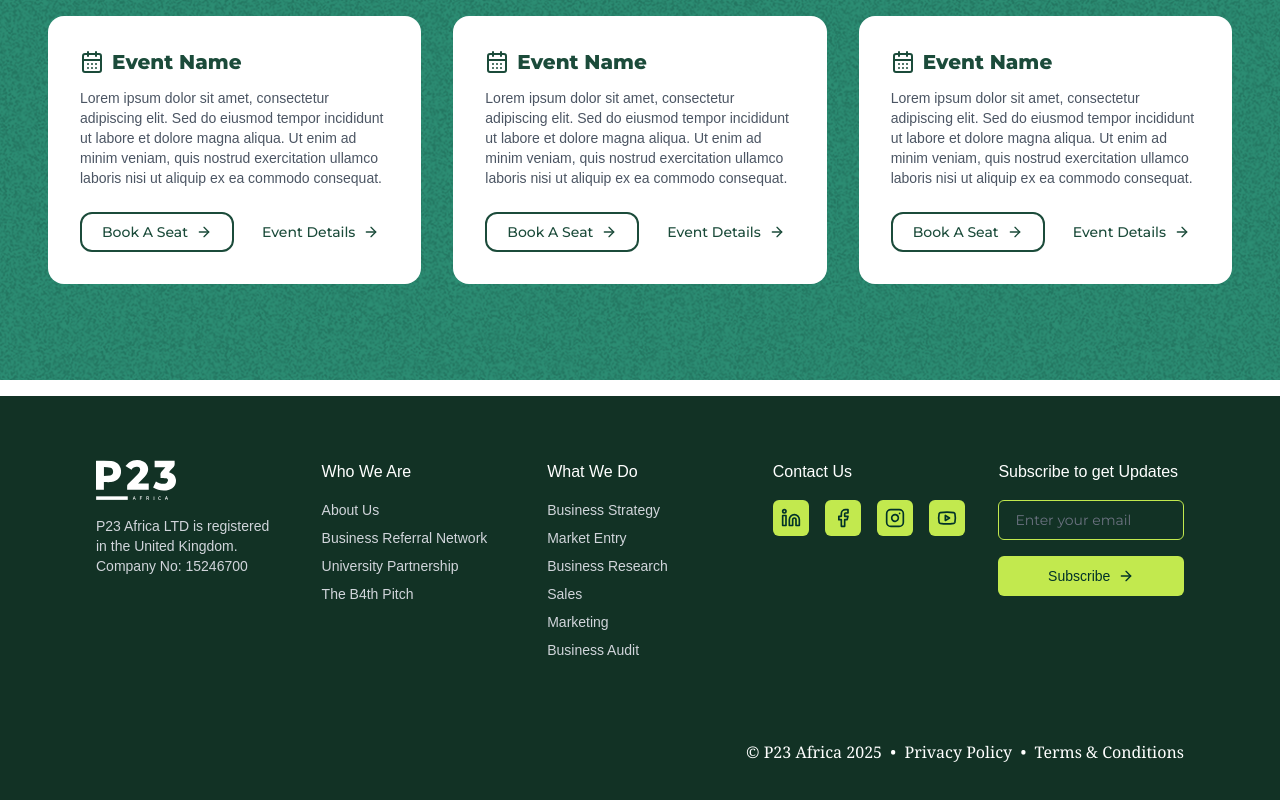
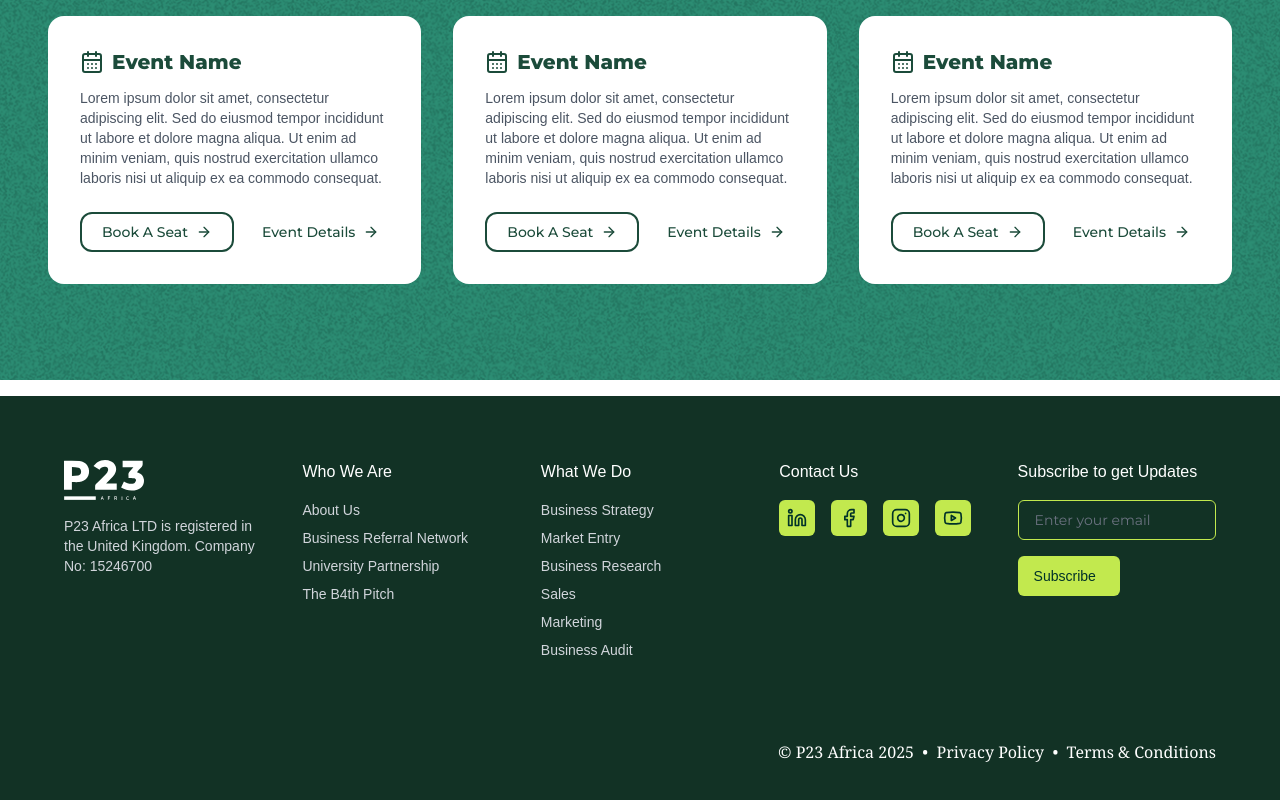
Before and after one commit to jimohsegun1/responsive-ui, a Next.js app: page / in a window 1280 px wide. Shown: the part 1236-2036 px from the top of the page. Built offline with nearby package versions, Linux system fonts and the light colour scheme.

Commit message:
Update Footer.tsx

```diff
--- a/components/Footer.tsx
+++ b/components/Footer.tsx
@@ -15,7 +15,7 @@ export function Footer() {
     <>
       <div className="bg-white h-4 w-full" /> {/* White Section Above Footer */}
       <footer className="bg-p23Green-dark text-white py-12 md:py-16">
-        <div className="container mx-auto px-6 md:px-12 xl:px-24">
+        <div className="container mx-auto px-6 md:px-12 xl:px-16">
           <div className="grid grid-cols-1 lg:grid-cols-5 gap-10">
 
             <div>
@@ -81,10 +81,11 @@ export function Footer() {
                   placeholder="Enter your email"
                   className="w-full border border-[#C2E94E] bg-transparent text-sm text-white placeholder:text-gray-500 rounded-md px-4 py-2 focus-visible:ring-offset-0 focus-visible:ring-2 focus-visible:ring-[#C2E94E]"
                 />
-                <Button className="bg-[#C2E94E] text-[#013229] hover:bg-[#C2E94E]/90 px-6 py-2 rounded-md flex items-center gap-2 font-gt-walsheim">
+                <Button className="bg-[#C2E94E] text-[#013229] hover:bg-[#C2E94E]/90 mr-24 px- py-2 rounded-md flex items-center justify-start gap-2 font-gt-walsheim">
                   Subscribe <ArrowRight className="w-4 h-4" />
                 </Button>
               </div>
+
             </div>
           </div>
 
```
